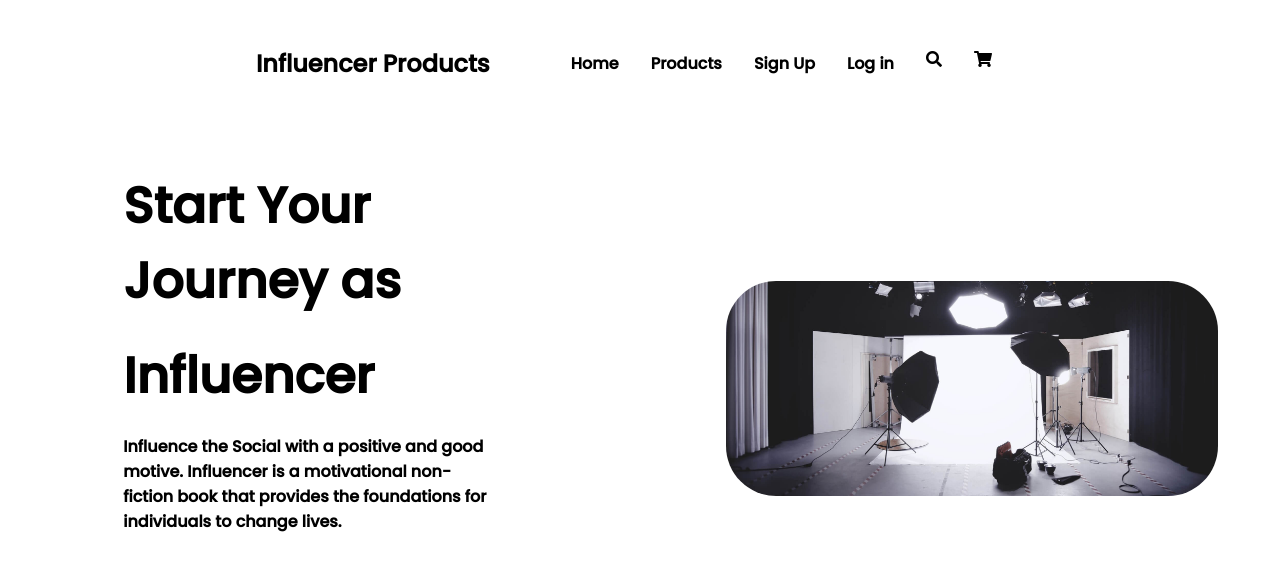
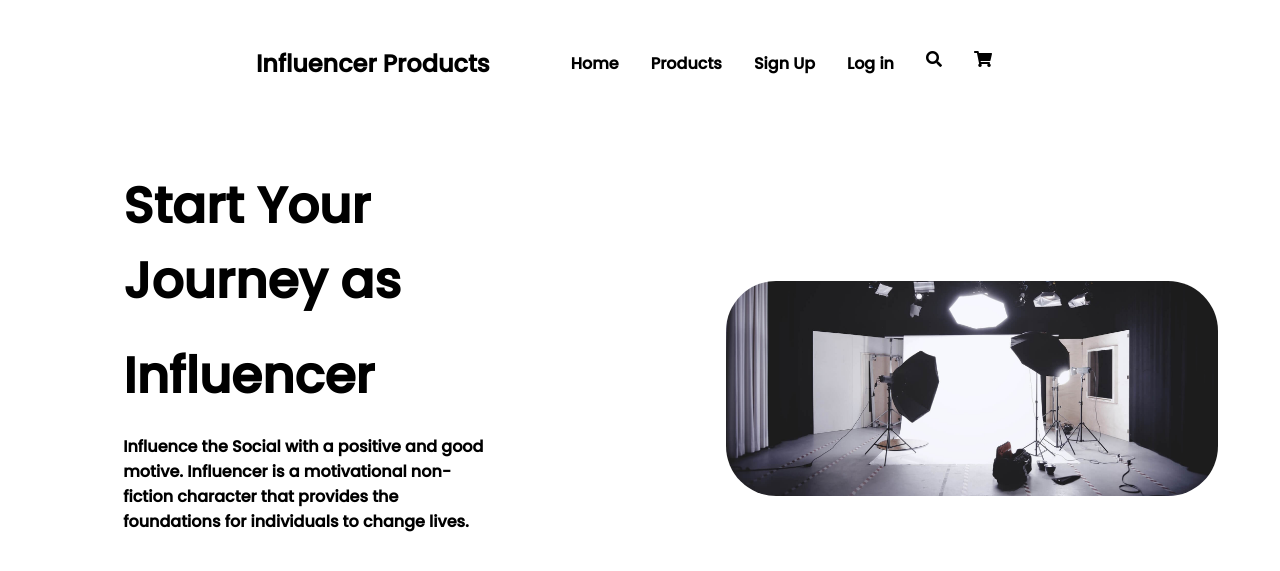
Before and after one commit to sajolbhadra/influencer-gear, a plain HTML site: page index.html in a window 1280 px wide. Shown: the top 571 px of the page. Drawn offline with Linux system fonts and the light colour scheme.

Commit message:
content updated & final

```diff
--- a/index.html
+++ b/index.html
@@ -47,7 +47,7 @@
                 <div class="flex-mobile container ">
                     <h1 class="padding font-50 weight-700 height-70">Start Your Journey as</h1>
                     <h1 class="padding font-50 weight-700 ">Influencer</h1>
-                    <p class="padding margin weight-600">Influence the Social with a positive and good motive. Influencer is a motivational non-fiction book that provides the foundations for individuals to change lives. </p>
+                    <p class="padding margin weight-600">Influence the Social with a positive and good motive. Influencer is a motivational non-fiction character that provides the foundations for individuals to change lives. </p>
                     <a class="btn"  href="https://linkedin.com/in/sajolbhadra" target="_blank"> Contact Here <i
                             class="fas fa-arrow-right text-white"></i></a>
                 </div>
```
